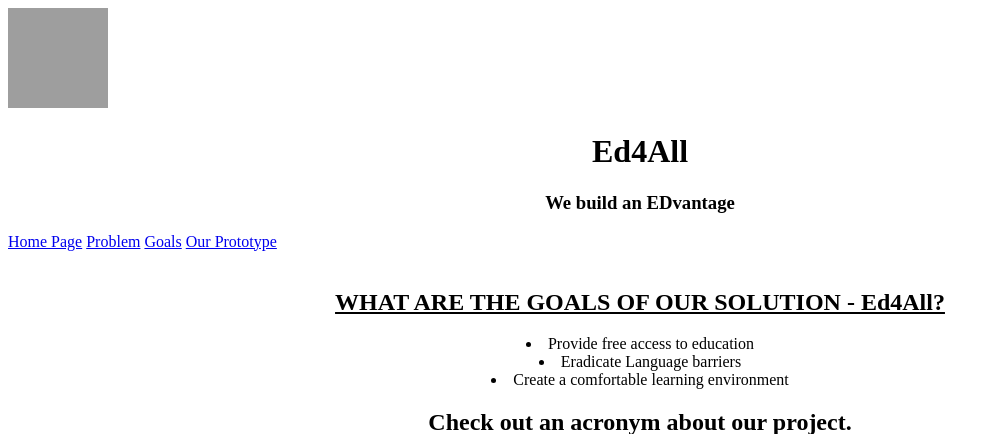
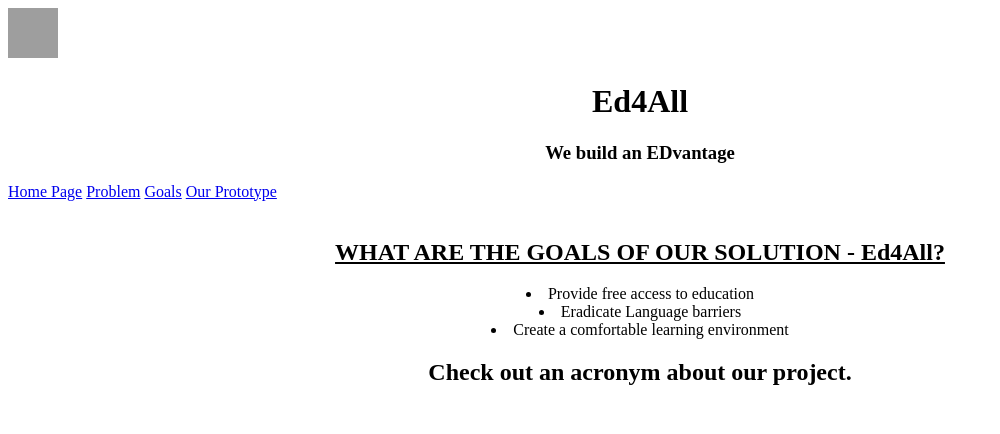
Before and after one commit to GoldenKTB/Ed4All, a Flask app: page /solution in a window 1280 px wide. Shown: the top 434 px of the page, without its empty margins (0-1000 px from the left). Run offline with Flask 2, Linux system fonts and the light colour scheme; grey boxes are pictures that could not be loaded.

Commit message:
Update Goals of solution.html

```diff
--- a/templates/Goals of solution.html
+++ b/templates/Goals of solution.html
@@ -5,17 +5,17 @@
     <meta http-equiv="X-UA-Compatible" content="IE=edge" />
     <meta name="viewport" content="width=device-width, initial-scale=1.0" />
     <title>Ed4All</title>
-    <link href="{{url_for('static',filename='styles/style3.css')}}" rel="stylesheet" type="text/css">
+    <link href="style3.css" rel="stylesheet">
   </head>
 
   <body>
-    <img
-      src="images for project/Ed4All.jpg"
+    <div class="logo"><img class="Image Image1"
+      src="images for project/Ed4All.png"
       alt="The logo of our project - Ed4All"
-      width="100px"
-      height="100px"
-      class="center"
-    />
+      width="50px"
+      height="50px">
+    </div>
+
 
     <h1><header class="Main-Header">Ed4All</h1>
     <h3>We build an EDvantage</h3>
```
